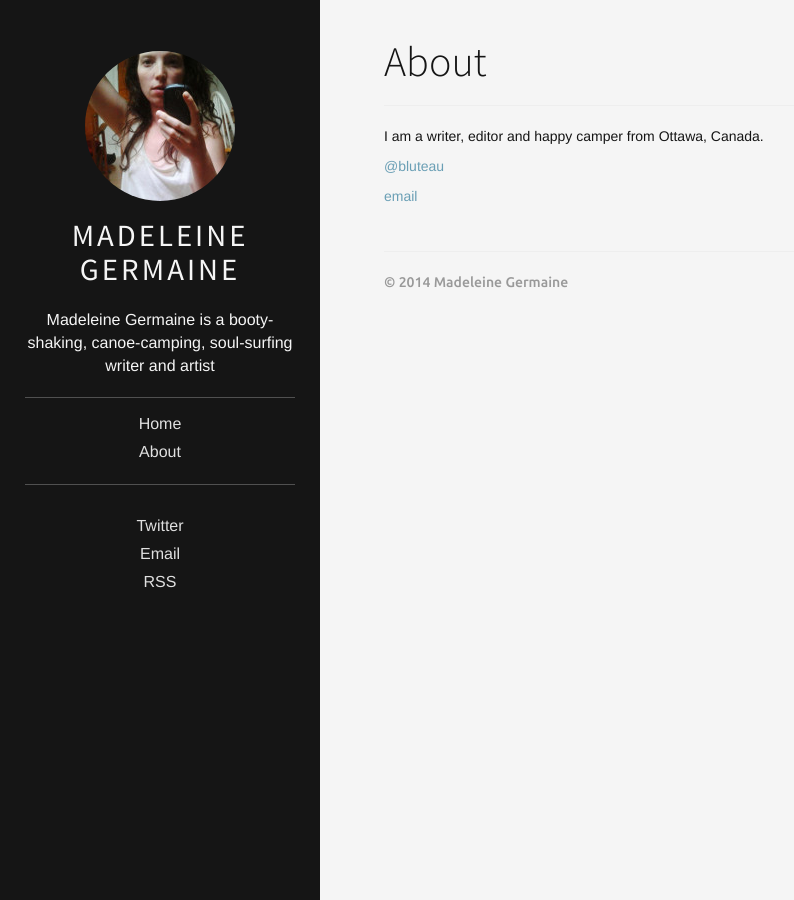
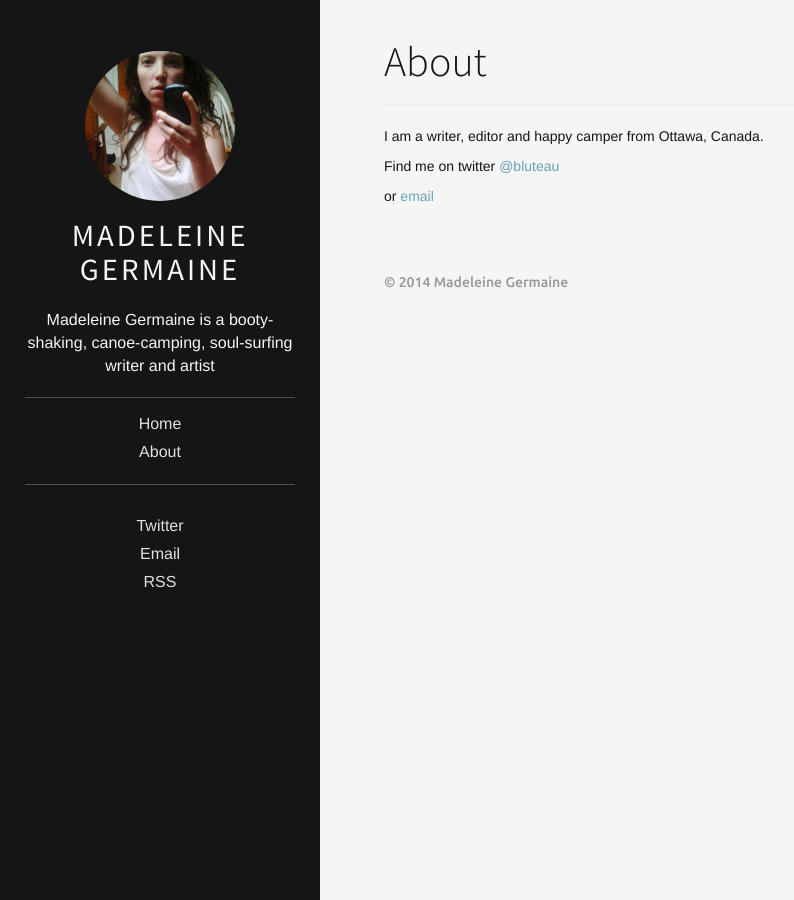
Before and after one commit to madeleinegermaine/madeleinegermaine, a Jekyll site: the page built from about.md, in a window 1280 px wide. Shown: the whole page, without its empty margins (0-794 px from the left). Built offline with Jekyll 4.4.1, drawn with Linux system fonts in a browser that asks for light colours.

Commit message:
Updated about.md

```diff
--- a/about.md
+++ b/about.md
@@ -6,6 +6,6 @@ published: true
 
 I am a writer, editor and happy camper from Ottawa, Canada.
 
-[@bluteau](http://twitter.com/bluteau)
+Find me on twitter [@bluteau](http://twitter.com/bluteau)
 
-[email](mailto://bluteau@gmail.com)
+or [email](mailto://bluteau@gmail.com)
```
